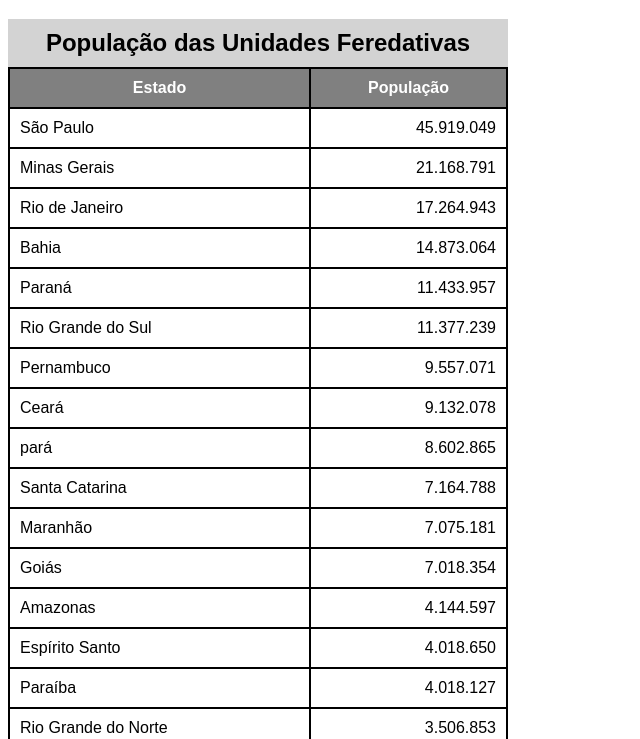
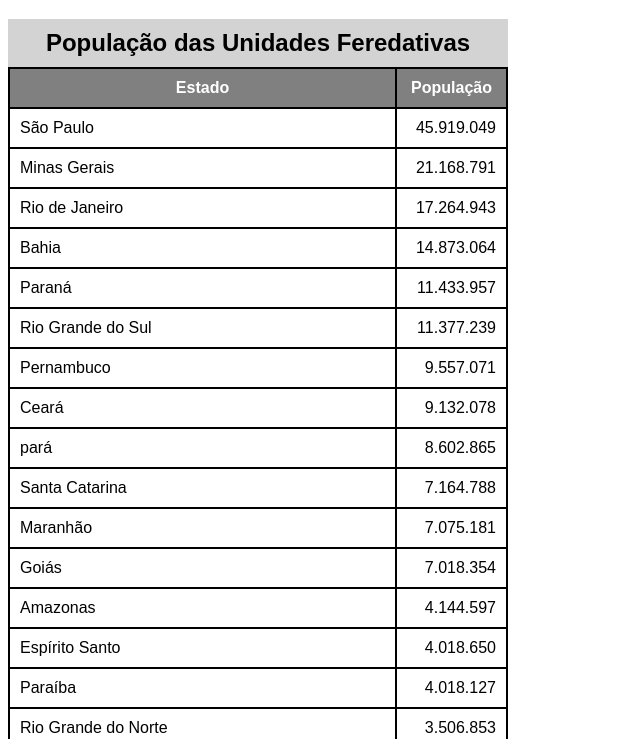
Before and after one commit to florianosimon/html-css, a plain HTML site: page exercicios/ex023/tabela002.html in a window 1280 px wide. Shown: the part 61-800 px from the top of the page, without its empty margins (0-640 px from the left). Drawn offline with Linux system fonts and the light colour scheme.

Commit message:
atulizei com estilo pontual

```diff
--- a/exercicios/ex023/tabela002.html
+++ b/exercicios/ex023/tabela002.html
@@ -46,7 +46,7 @@
         <thead>
             <tr>
                 <th>Estado</th>
-                <th>População</th>
+                <th style="width: 50px;">População</th>
             </tr>
 
         </thead>
```
